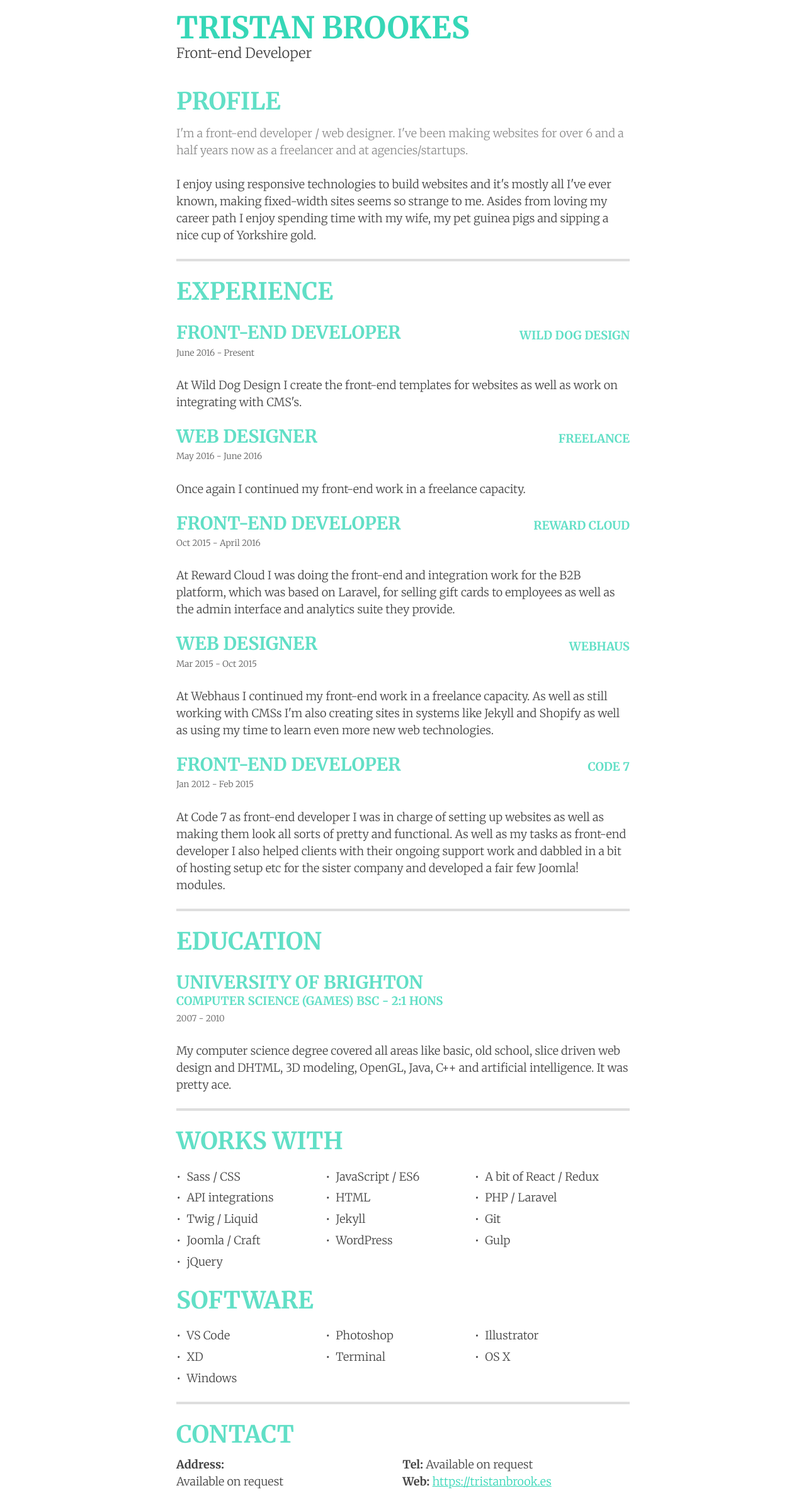
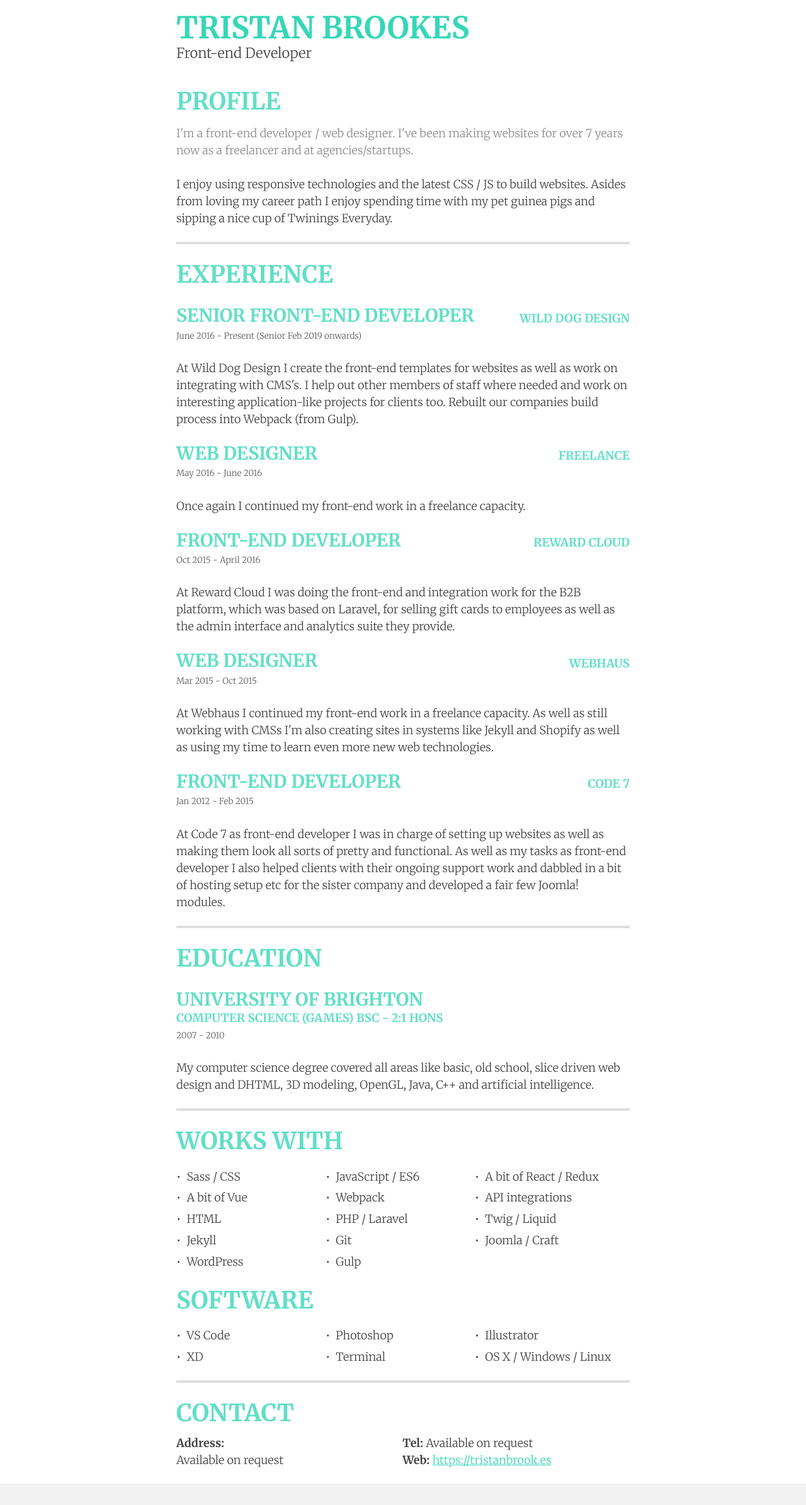
Before and after one commit to tristyb/resume, a Jekyll site: the page built from index.html, in a window 1280 px wide, cut to the strip 104-2494 px from the top of the page. Shown: the whole strip at 63% size. Built offline with Jekyll 4.4.1, drawn with Linux system fonts in a browser that asks for light colours; nearby versions of some CDN libraries; after the commit the page ends 2460 px from its top, so only the background shows below that.

Commit message:
Update skills, jobs, remove wife 😔

```diff
--- a/index.html
+++ b/index.html
@@ -1,20 +1,20 @@
 ---
 layout: default
-meta: CV for Tristan Brookes, a freelance front-end developer living in Hove
+meta: CV for Tristan Brookes, a front-end developer living in Hove
 ---
 
 <section class="profile">
   <h2>Profile</h2>
-  <p class="intro">I'm a front-end developer / web designer. I've been making websites for over 6 and a half years now as a freelancer and at agencies/startups.</p>
-  <p>I enjoy using responsive technologies to build websites and it's mostly all I've ever known, making fixed-width sites seems so strange to me. Asides from loving my career path I enjoy spending time with my wife, my pet guinea pigs and sipping a nice cup of Yorkshire gold.</p>
+  <p class="intro">I'm a front-end developer / web designer. I've been making websites for over 7 years now as a freelancer and at agencies/startups.</p>
+  <p>I enjoy using responsive technologies and the latest CSS / JS to build websites. Asides from loving my career path I enjoy spending time with my pet guinea pigs and sipping a nice cup of Twinings Everyday.</p>
 </section>
 
 <section class="experience">
   <h2>Experience</h2>
   <div class="job">
-    <h3>Front-end Developer <span>Wild Dog Design</span></h3>
-    <p class="timescale">June 2016 - Present</p>
-    <p class="about">At Wild Dog Design I create the front-end templates for websites as well as work on integrating with CMS's.</p>
+    <h3>Senior Front-end Developer <span>Wild Dog Design</span></h3>
+    <p class="timescale">June 2016 - Present (Senior Feb 2019 onwards)</p>
+    <p class="about">At Wild Dog Design I create the front-end templates for websites as well as work on integrating with CMS's. I help out other members of staff where needed and work on interesting application-like projects for clients too. Rebuilt our companies build process into Webpack (from Gulp).</p>
   </div>
   <div class="job">
     <h3>Web designer <span>Freelance</span></h3>
@@ -48,7 +48,7 @@ meta: CV for Tristan Brookes, a freelance front-end developer living in Hove
   <div class="institution">
     <h3>University of Brighton <span>Computer Science (Games) BSc - 2:1 hons</span></h3>
     <p class="timescale">2007 - 2010</p>
-    <p class="about">My computer science degree covered all areas like basic, old school, slice driven web design and DHTML, 3D modeling, OpenGL, Java, C++ and artificial intelligence. It was pretty ace.</p>
+    <p class="about">My computer science degree covered all areas like basic, old school, slice driven web design and DHTML, 3D modeling, OpenGL, Java, C++ and artificial intelligence.</p>
   </div>
 </section>
 
@@ -58,6 +58,8 @@ meta: CV for Tristan Brookes, a freelance front-end developer living in Hove
     <li>Sass / CSS</li>
     <li>JavaScript / ES6</li>
     <li>A bit of React / Redux</li>
+    <li>A bit of Vue</li>
+    <li>Webpack</li>
     <li>API integrations</li>
     <li>HTML</li>
     <li>PHP / Laravel</li>
@@ -67,7 +69,6 @@ meta: CV for Tristan Brookes, a freelance front-end developer living in Hove
     <li>Joomla / Craft</li>
     <li>WordPress</li>
     <li>Gulp</li>
-    <li>jQuery</li>
   </ul>
 </section>
 
@@ -79,8 +80,7 @@ meta: CV for Tristan Brookes, a freelance front-end developer living in Hove
     <li>Illustrator</li>
     <li>XD</li>
     <li>Terminal</li>
-    <li>OS X</li>
-    <li>Windows</li>
+    <li>OS X / Windows / Linux</li>
   </ul>
 </section>
 
```
Also changed, not shown: css/_style-unprefixed.css, css/style.css, 3 other files.
